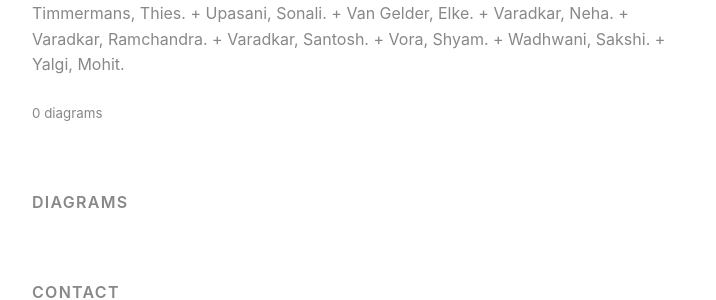
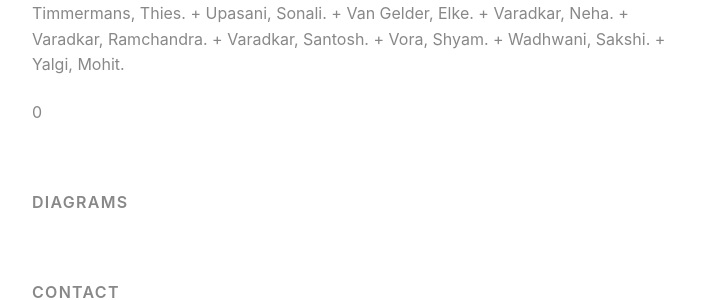
Before and after one commit to kushalsamant/kushalsamant.github.io, a Jekyll site: the page built from index.html, in a window 1280 px wide and 900 px high, scrolled down 2797 px. Shown: the part 158-458 px from the top of the window, without its empty margins (252-968 px from the left). Built offline with Jekyll 4.4.1, drawn with Linux system fonts in a browser that asks for light colours.

Commit message:
Update index.html
Signed-off-by: Kushal Samant Architects <writetokushaldsamant@gmail.com>

```diff
--- a/index.html
+++ b/index.html
@@ -23,8 +23,7 @@ title: kvshvl
 
 {% assign diagram_images = jpg_files | concat: jpeg_files | concat: png_files %}
 
-<p class="diagram-count"><small>{{ diagram_images | size }} diagrams</small></p>
-{% include render_diagrams.html %}
+{{ diagram_images | size }} {% include render_diagrams.html %}
 
 {% include contact.html %}
 {% include social.html %}
```
